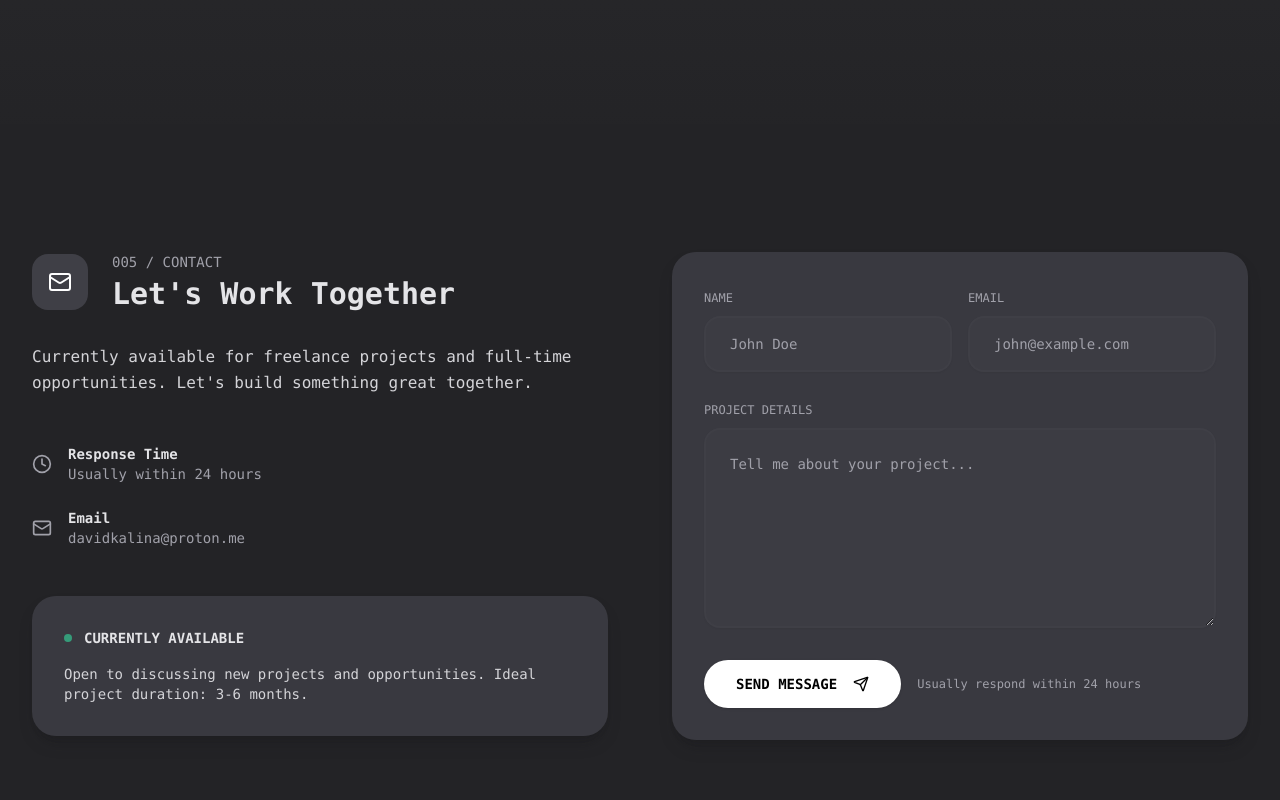
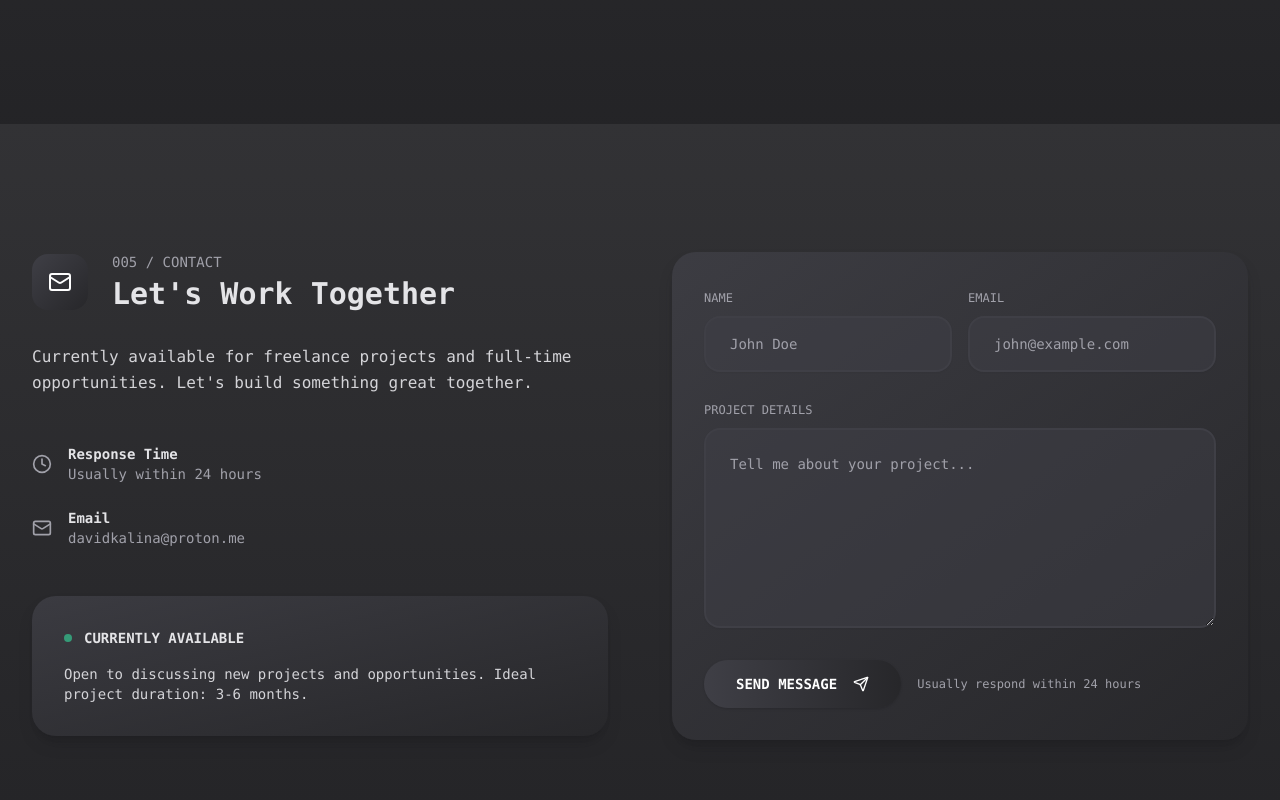
Before and after one commit to DavidKalina/davidkalina, a Next.js app: page / in a window 1280 px wide. Shown: the part 6740-7540 px from the top of the page. Built offline with nearby package versions, Linux system fonts and the light colour scheme; no server answers; the database is empty.

Commit message:
style: enhance CTA component with gradient backgrounds and improved hover effects

```diff
--- a/components/Cta.tsx
+++ b/components/Cta.tsx
@@ -41,7 +41,10 @@ const ModernCTA = () => {
   };
 
   return (
-    <section className="bg-zinc-50/80 dark:bg-zinc-900/95" id="contact">
+    <section
+      className="bg-gradient-to-b from-white/80 to-zinc-50/80 dark:from-zinc-800/95 dark:to-zinc-900/95"
+      id="contact"
+    >
       <div className="max-w-7xl mx-auto px-8 py-32">
         {/* Main Content */}
         <div className="grid grid-cols-1 lg:grid-cols-2 gap-16">
@@ -50,7 +53,7 @@ const ModernCTA = () => {
             {/* Section Header */}
             <div className="space-y-8">
               <div className="flex items-center gap-6">
-                <div className="bg-[#333] dark:bg-zinc-700 p-4 rounded-2xl">
+                <div className="bg-gradient-to-br from-[#333] to-zinc-700 dark:from-zinc-700 dark:to-zinc-800 p-4 rounded-2xl">
                   <Mail size={24} className="text-white" />
                 </div>
                 <div>
@@ -95,7 +98,9 @@ const ModernCTA = () => {
             </div>
 
             {/* Current Status */}
-            <div className="bg-white/80 dark:bg-zinc-700/80 shadow-lg dark:shadow-zinc-900/30 rounded-3xl p-8 hover:shadow-xl transition-all duration-300 transform hover:scale-105">
+            <div className="relative bg-gradient-to-br from-white/80 to-zinc-50/80 dark:from-zinc-700/80 dark:to-zinc-800/80 shadow-lg dark:shadow-zinc-900/30 rounded-3xl p-8 hover:shadow-xl transition-all duration-300 transform hover:scale-105">
+              <div className="absolute inset-0 bg-[radial-gradient(circle_at_30%_50%,_rgba(255,255,255,0.04),rgba(255,255,255,0))] opacity-0 hover:opacity-100 transition-opacity duration-500" />
+              <div className="relative z-10">
                 <div className="flex items-center gap-3 mb-4">
                   <div className="w-2 h-2 rounded-full bg-emerald-500 dark:bg-emerald-400 animate-pulse" />
                   <p className="font-mono text-sm font-bold text-zinc-900 dark:text-zinc-200">
@@ -108,11 +113,13 @@ const ModernCTA = () => {
                 </p>
               </div>
             </div>
+          </div>
 
           {/* Right Column - Form */}
           <div className="relative transform hover:scale-[1.02] transition-all duration-500">
-            <div className="absolute inset-0 rounded-3xl bg-white/80 dark:bg-zinc-700/80 shadow-lg dark:shadow-zinc-900/30" />
-            <div className="relative p-8">
+            <div className="absolute inset-0 rounded-3xl bg-gradient-to-br from-white/80 to-zinc-50/80 dark:from-zinc-700/80 dark:to-zinc-800/80 shadow-lg dark:shadow-zinc-900/30" />
+            <div className="absolute inset-0 rounded-3xl bg-[radial-gradient(circle_at_30%_50%,_rgba(255,255,255,0.04),rgba(255,255,255,0))] opacity-0 hover:opacity-100 transition-opacity duration-500" />
+            <div className="relative p-8 z-10">
               <form onSubmit={handleSubmit} className="space-y-8">
                 <div className="space-y-6">
                   <div className="grid grid-cols-1 md:grid-cols-2 gap-4">
@@ -178,10 +185,9 @@ const ModernCTA = () => {
                   <Button
                     type="submit"
                     disabled={isPending}
-                    className="bg-[#333] dark:bg-white text-white dark:text-black
-             hover:bg-zinc-900 dark:hover:bg-white rounded-full
-             font-mono font-bold md:text-md 2xl:text-lg px-8 py-6 group disabled:opacity-50
-             transition-all duration-300
+                    className="bg-gradient-to-r from-[#333] to-zinc-700 dark:from-zinc-700 dark:to-zinc-800
+                      text-white rounded-full font-mono font-bold md:text-md 2xl:text-lg px-8 py-6 group
+                      disabled:opacity-50 transition-all duration-300
                       hover:shadow-[0_0_15px_rgba(255,255,255,0.5)] dark:hover:shadow-[0_0_15px_rgba(255,255,255,0.8)]"
                   >
                     {isPending ? "SENDING..." : "SEND MESSAGE"}
```
Lines whose indentation alone changed are shown as unchanged.
